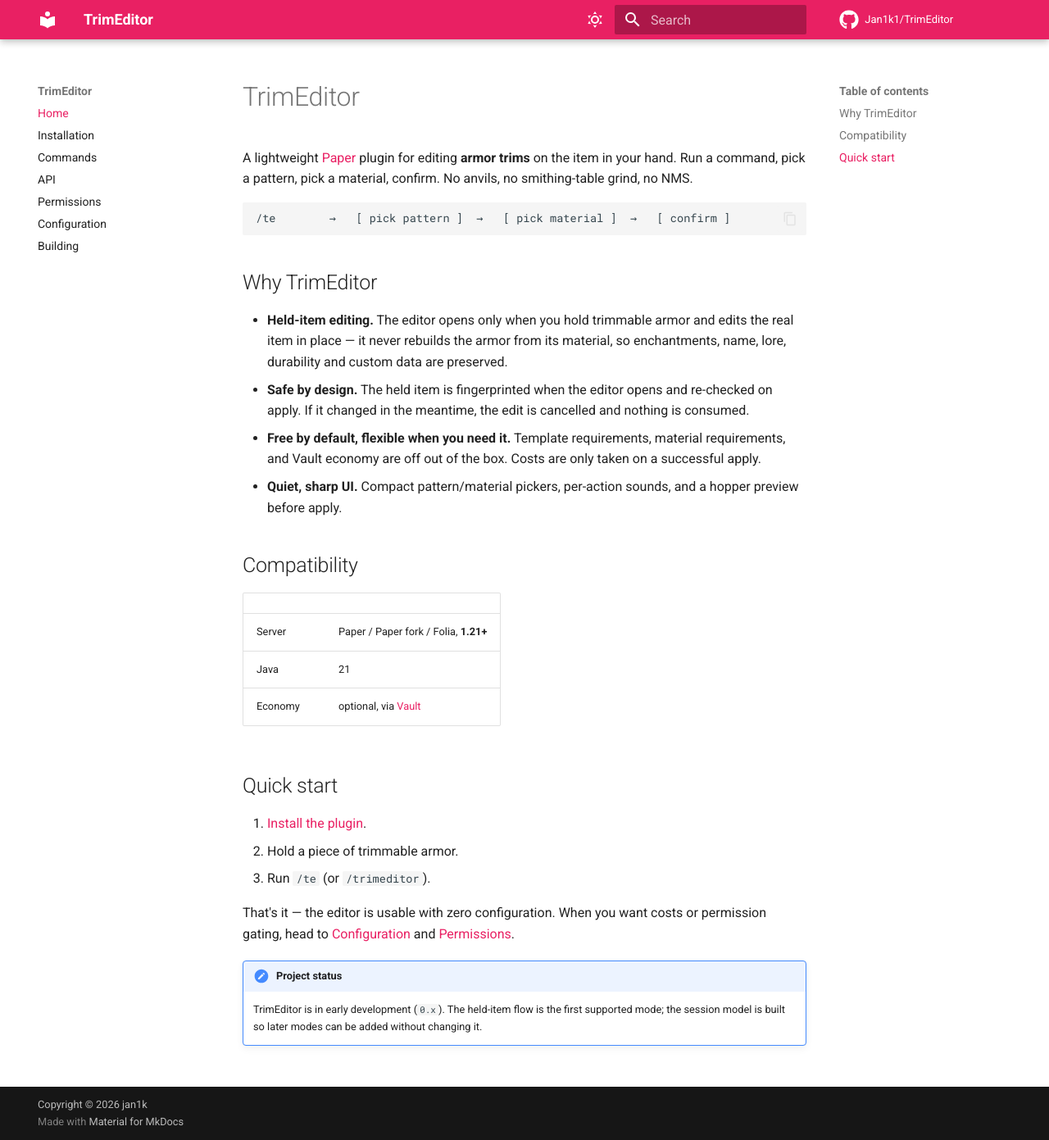
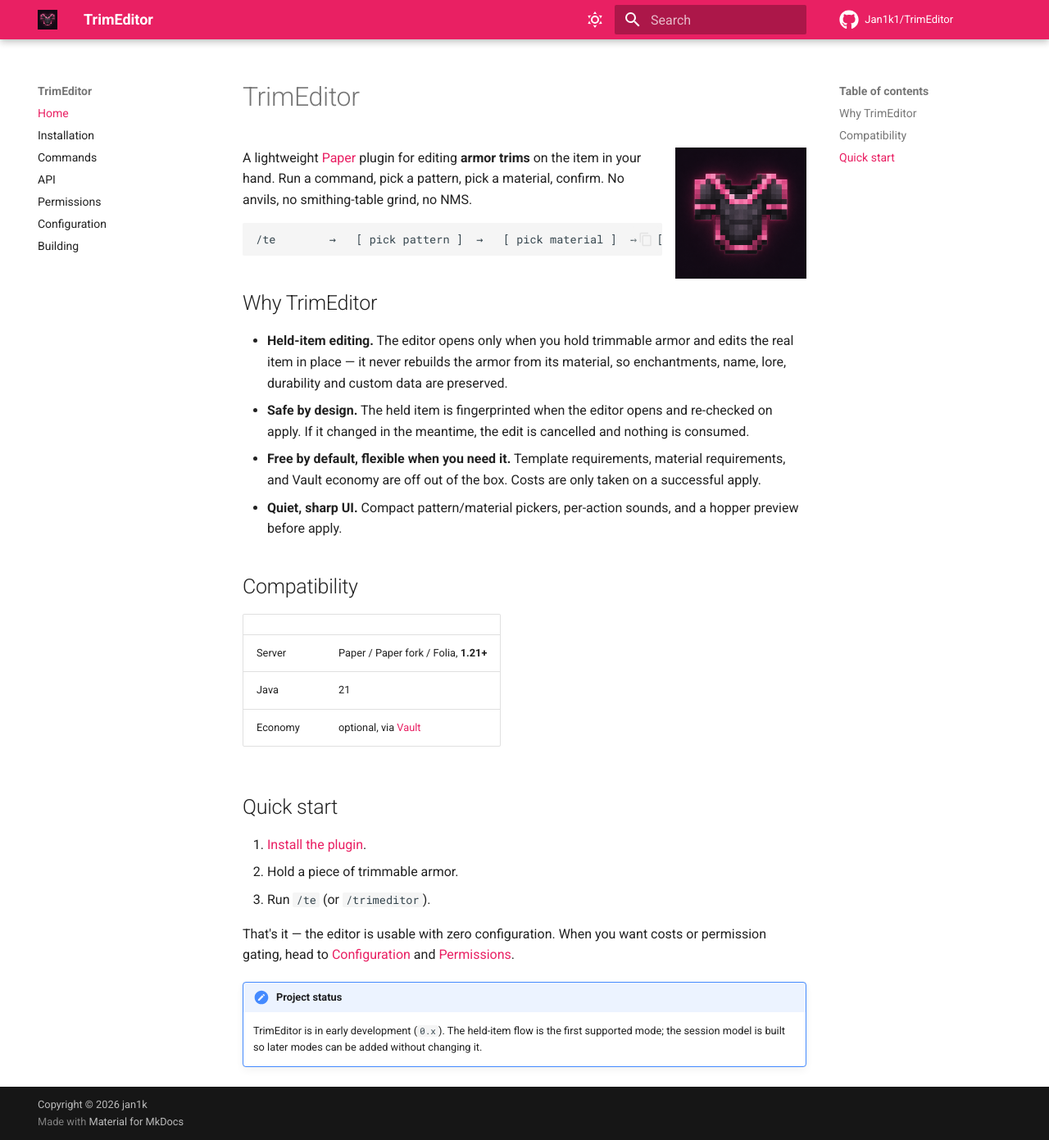
Before and after one commit to Jan1k1/TrimEditor, an MkDocs documentation site: the page built from docs/index.md, in a window 1280 px wide and 1391 px high. Shown: the whole window at 82% size. Built offline with MkDocs 1.6.1 and Material for MkDocs 9.7.7, drawn with Linux system fonts in a browser that asks for light colours; comment, search, counter and statistics services are not loaded.

Commit message:
docs: add profile branding

```diff
--- a/docs/index.md
+++ b/docs/index.md
@@ -1,4 +1,6 @@
 # TrimEditor
+
+![TrimEditor profile](assets/pfp.png){ width="160" align=right }
 
 A lightweight [Paper](https://papermc.io/) plugin for editing **armor trims** on
 the item in your hand. Run a command, pick a pattern, pick a material, confirm.
--- a/mkdocs.yml
+++ b/mkdocs.yml
@@ -9,6 +9,8 @@ copyright: Copyright &copy; 2026 jan1k
 
 theme:
   name: material
+  logo: assets/pfp.png
+  favicon: assets/pfp.png
   palette:
     - media: "(prefers-color-scheme: dark)"
       scheme: slate
```
Also changed, not shown: docs/assets/pfp.png (added).
